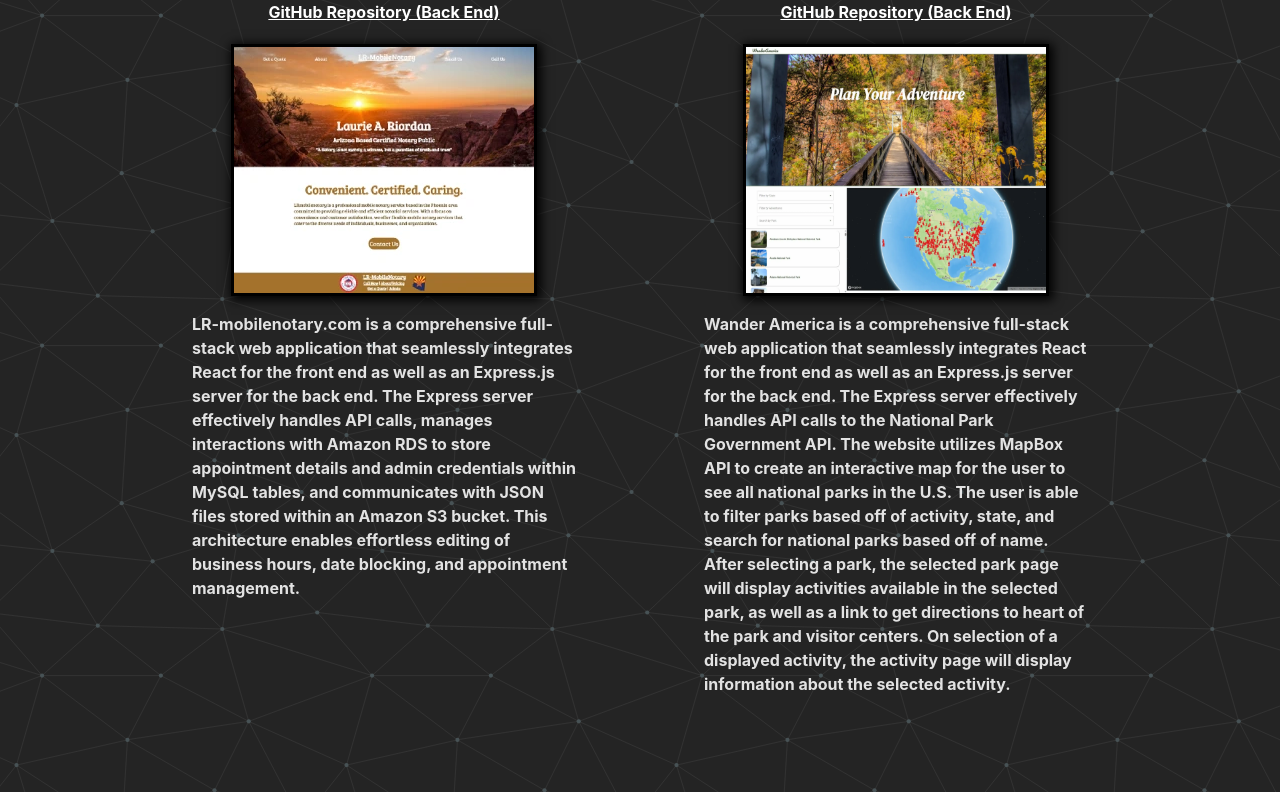
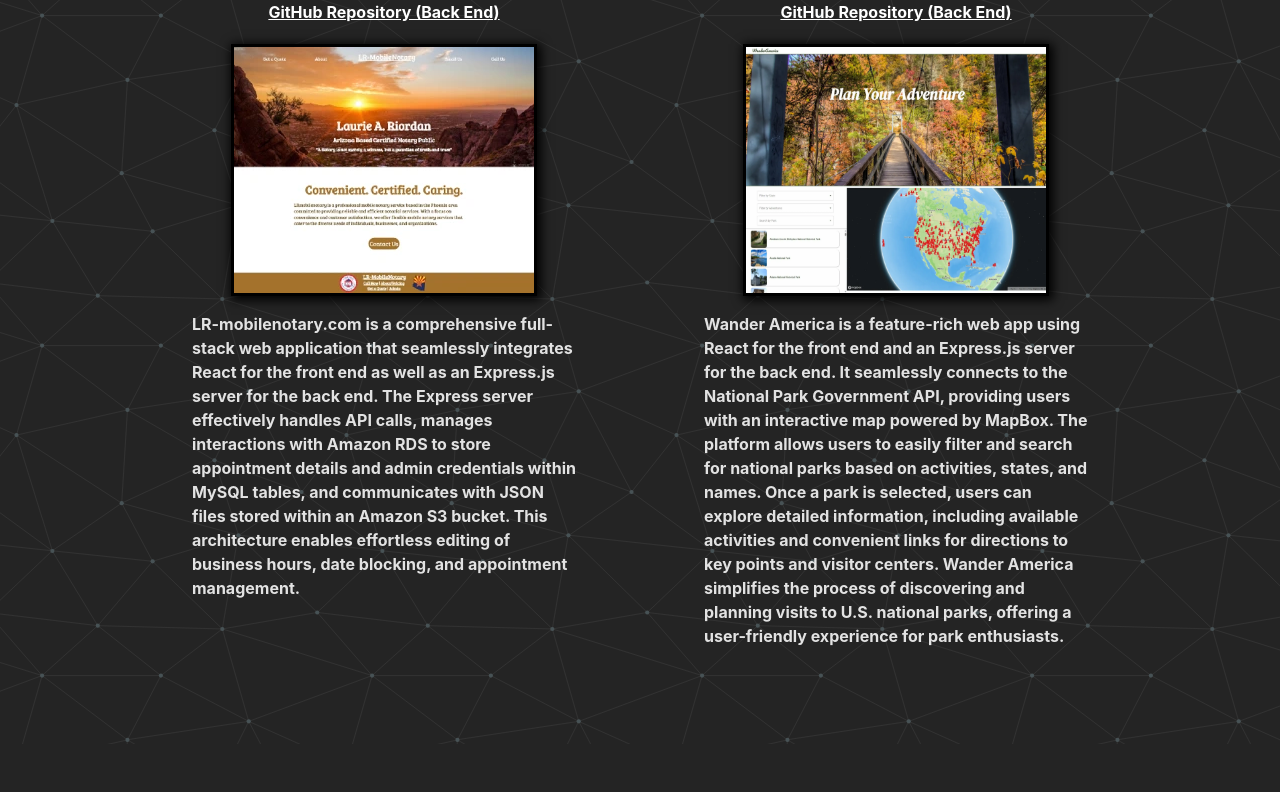
Before and after one commit to Michael-Riordan/Portfolio-Website, a React (Vite) app: page / in a window 1280 px wide. Shown: the part 1192-1984 px from the top of the page. After the commit the page ends 1936 px from the top, so only its background shows below. Built offline with nearby package versions, Linux system fonts and the light colour scheme.

Commit message:
re-word project description for wander america

```diff
--- a/src/components/landingPage.jsx
+++ b/src/components/landingPage.jsx
@@ -67,11 +67,12 @@ export default function LandingPage() {
                                 <img src={wanderAmericaHomepage} id='wanderAmerica-homepage' onClick={handleProject2Click} title='wanderamerica.netlify.app'/>
                             </picture>
                             <p id='project-1-description'>
-                                Wander America is a comprehensive full-stack web application that seamlessly integrates React for the front end as well as an Express.js
-                                server for the back end. The Express server effectively handles API calls to the National Park Government API. The website utilizes MapBox API to create
-                                an interactive map for the user to see all national parks in the U.S. The user is able to filter parks based off of activity, state, and search for national
-                                parks based off of name. After selecting a park, the selected park page will display activities available in the selected park, as well as a link to get directions to
-                                heart of the park and visitor centers. On selection of a displayed activity, the activity page will display information about the selected activity.
+                                Wander America is a feature-rich web app using React for the front end and an Express.js server for the back end.
+                                It seamlessly connects to the National Park Government API, providing users with an interactive map powered by MapBox.
+                                The platform allows users to easily filter and search for national parks based on activities, states, and names.
+                                Once a park is selected, users can explore detailed information, including available activities and convenient
+                                links for directions to key points and visitor centers. Wander America simplifies the process of discovering
+                                and planning visits to U.S. national parks, offering a user-friendly experience for park enthusiasts.
                             </p>
                         </div>
                     </div>
```
